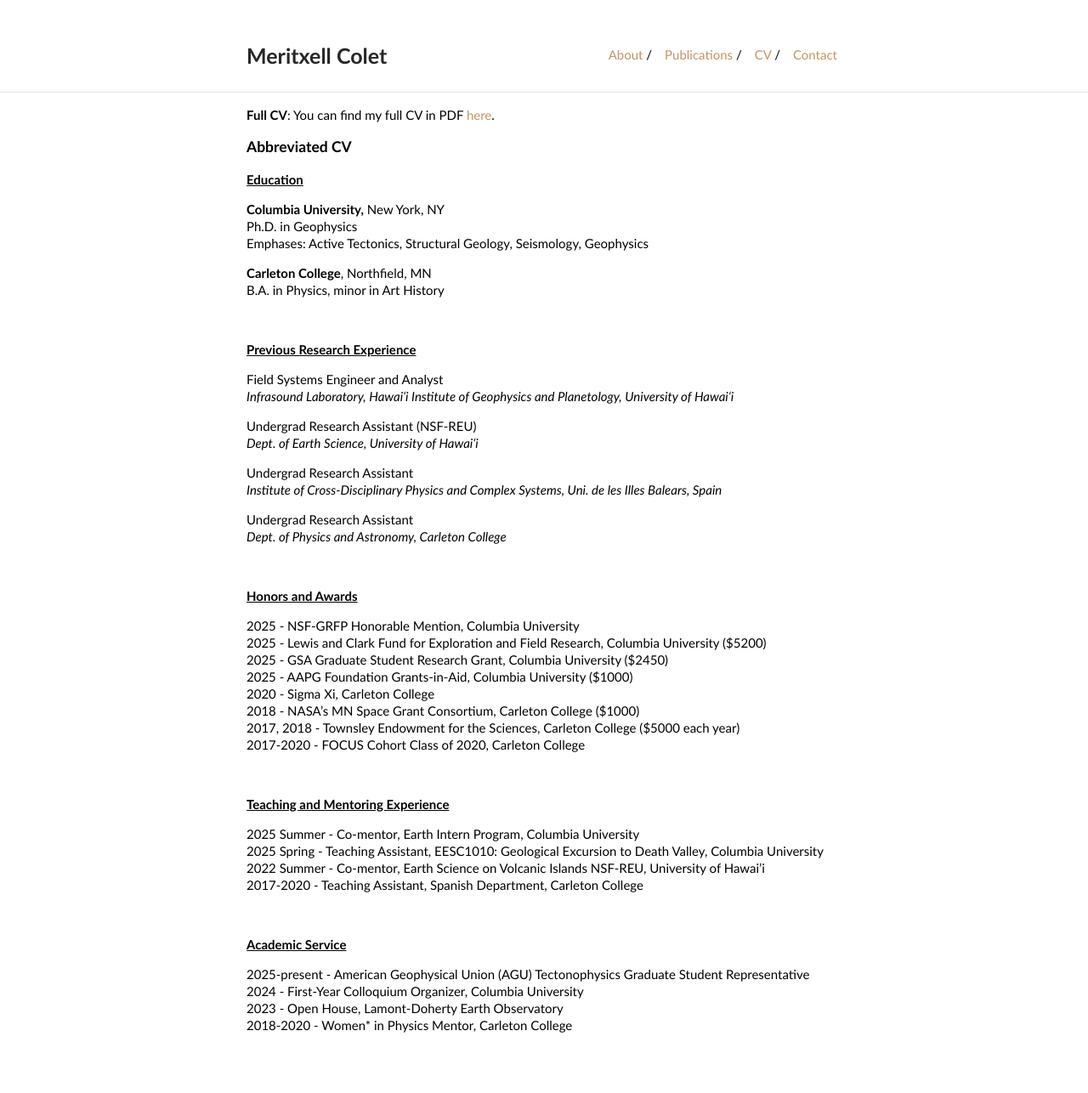
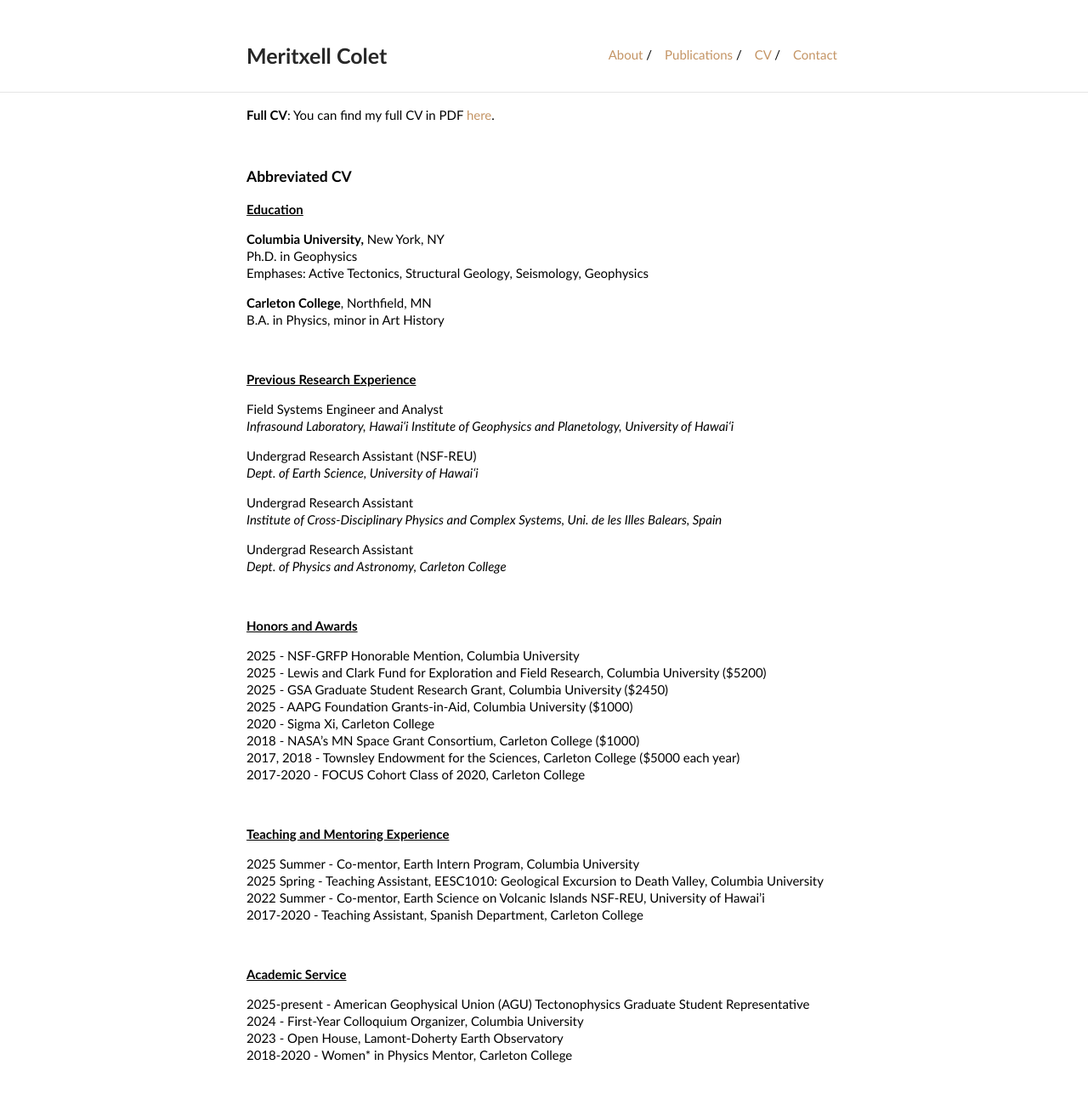
Before and after one commit to MeritxellC/MeritxellC.github.io, a Jekyll site: the page built from cv/cv.md, in a window 1280 px wide. Shown: the whole page at 85% size. Built offline with Jekyll 4.4.1, drawn with Linux system fonts in a browser that asks for light colours; before the commit the page ends 1251 px from its top, so only the background shows below that.

Commit message:
mini updates

```diff
--- a/cv/cv.md
+++ b/cv/cv.md
@@ -12,6 +12,8 @@ p{
 </style>
 
 <b>Full CV</b>: You can find my full CV in PDF [here](Meritxell_Colet_CV_PDF.pdf).
+
+<br style="line-height:2">
 
 
 <h3>Abbreviated CV</h3>
@@ -53,7 +55,7 @@ Uni. de les Illes Balears, Spain </i><br>
 Undergrad Research Assistant<br>
 <i>Dept. of Physics and Astronomy, Carleton College </i>
 </p>
-<br style="line-height:2">
+<br style="line-height:1.5">
 
 <p><strong><u>Honors and Awards</u></strong></p>
 
@@ -68,7 +70,7 @@ Undergrad Research Assistant<br>
 2017-2020 - FOCUS Cohort Class of 2020, Carleton College<br>
 </p>
 
-<br style="line-height:2">
+<br style="line-height:1.5">
 
 <p><strong><u>Teaching and Mentoring Experience</u></strong></p>
 2025 Summer - Co-mentor, Earth Intern Program, Columbia University <br>
@@ -76,7 +78,7 @@ Undergrad Research Assistant<br>
 2022 Summer - Co-mentor, Earth Science on Volcanic Islands NSF-REU, University of Hawai'i <br>
 2017-2020 - Teaching Assistant, Spanish Department, Carleton College <br>
 
-<br style="line-height:2">
+<br style="line-height:1.5">
 
 
 <p><strong><u>Academic Service</u></strong></p>
```
Also changed, not shown: contact.md (+1 -2 lines).
